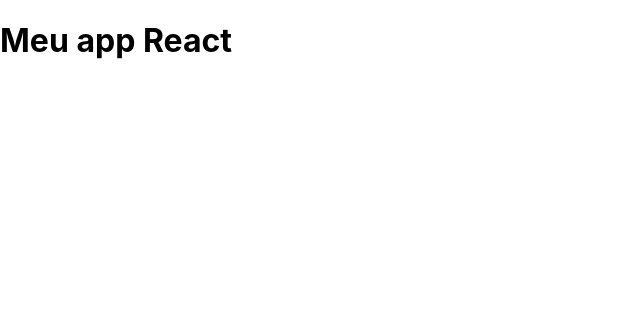
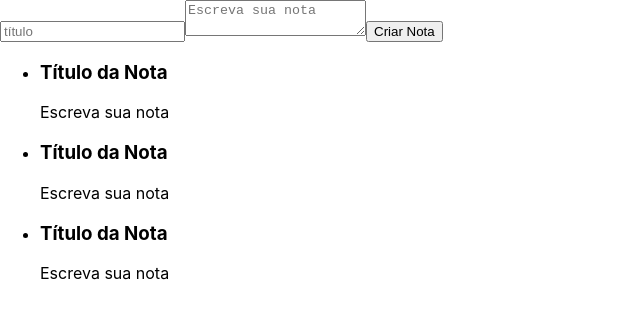
Before and after one commit to luigi-moretti/react01_alura, a React (Create React App) app in the folder ceep/: page / in a window 1280 px wide. Shown: the top 318 px of the page, without its empty margins (0-640 px from the left). Built offline with nearby package versions, Linux system fonts and the light colour scheme.

Commit message:
Componetizando Lista de Notas

```diff
--- a/ceep/src/App.js
+++ b/ceep/src/App.js
@@ -1,8 +1,17 @@
 import React from 'react';
+import ListaDeNotas from "./components/ListaDeNotas"
 
 function App() {
   return (
-    <h1>Meu app React</h1>
+    <section>
+      <form>
+        <input type="text" placeholder="título" />
+        <textarea placeholder="Escreva sua nota" />
+        <button>Criar Nota</button>
+      </form>
+
+      <ListaDeNotas/>
+    </section>
   );
 }
 
--- /dev/null
+++ b/ceep/src/components/ListaDeNotas.jsx
@@ -0,0 +1,29 @@
+import React, { Component } from "react"
+
+export default class ListaDeNotas extends Component{
+
+    render(){
+        return(
+            <ul>
+                <li>
+                <section>
+                    <h3>Título da Nota</h3>
+                    <p>Escreva sua nota</p>
+                </section>
+                </li>
+                <li>
+                <section>
+                    <h3>Título da Nota</h3>
+                    <p>Escreva sua nota</p>
+                </section>
+                </li>
+                <li>
+                <section>
+                    <h3>Título da Nota</h3>
+                    <p>Escreva sua nota</p>
+                </section>
+                </li>
+            </ul>
+        );
+    }
+}
```
